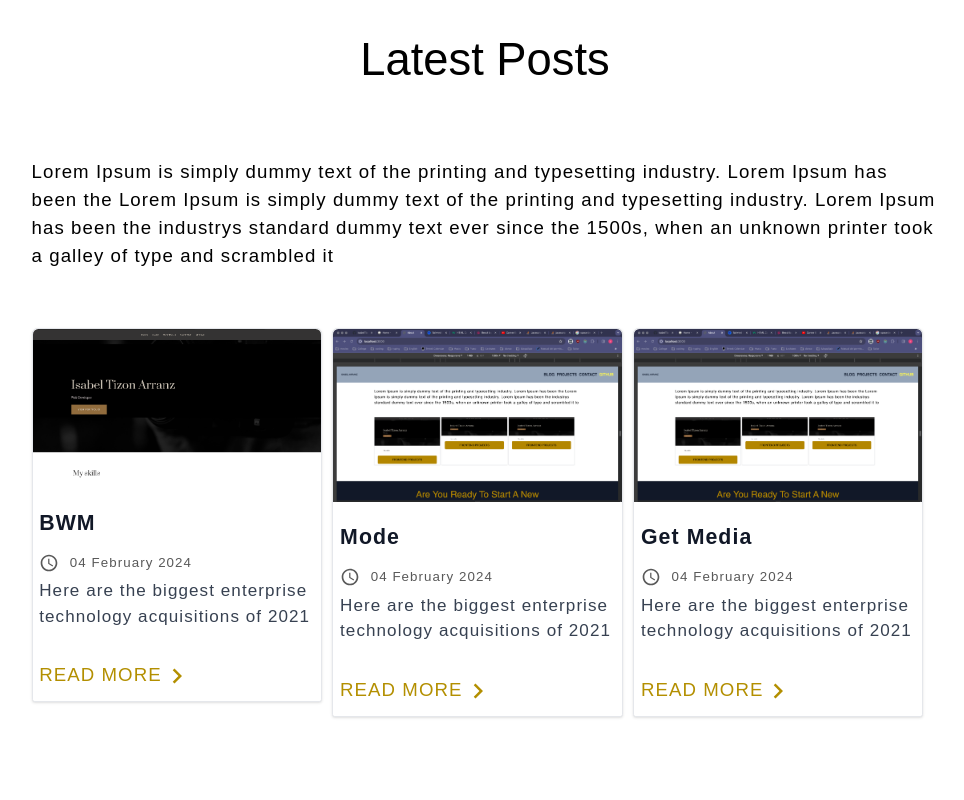
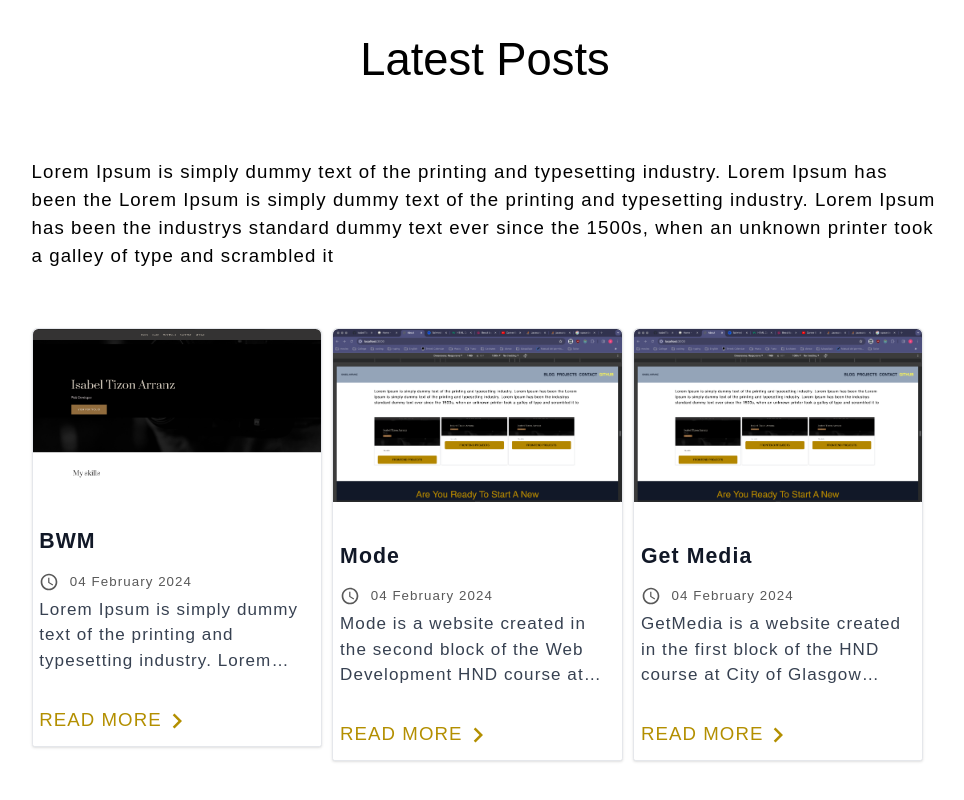
Before and after one commit to IsabelTizon/react-portfolio, a Next.js app: page /blog in a window 1280 px wide. Shown: the part 382-1182 px from the top of the page, without its empty margins (155-1119 px from the left). Built offline with nearby package versions, Linux system fonts and the light colour scheme.

Commit message:
global heading h3 and h4 changed

```diff
--- a/src/app/blog/page.js
+++ b/src/app/blog/page.js
@@ -47,16 +47,16 @@ const blog = () => {
 						>
 							<div class=" bg-white border border-gray-200 rounded-lg shadow dark:bg-gray-800 dark:border-gray-700 rounded-t-2xl">
 								<Image
-									className="h-150 w-full object-containd rounded-t-2xl mb-10"
+									className="h-150 w-full object-containd rounded-t-2xl mb-[6rem]"
 									width={300}
 									height={300}
 									src={projectsItem.pic}
 									alt="project picture"
 								/>
 								<div class="p-5">
-									<h3 class="mb-10 tracking-wider font-bold  text-gray-900 dark:text-white">
+									<h4 class="mb-10 tracking-wider font-bold  text-gray-900 dark:text-white">
 										{projectsItem.name}
-									</h3>
+									</h4>
 									<div className="flex flex-row">
 										<div className="">
 											<MdOutlineWatchLater
@@ -68,9 +68,8 @@ const blog = () => {
 											04 February 2024
 										</p>
 									</div>
-									<p class="mb-24 font-normal text-gray-700 dark:text-gray-400 text-[3.2rem]">
-										Here are the biggest enterprise
-										technology acquisitions of 2021
+									<p class="mb-24 font-normal line-clamp-3 text-gray-700 dark:text-gray-400 text-[3.2rem]">
+										{projectsItem.description}
 									</p>
 									<Link
 										key={projectsItem.id}
--- a/src/app/globals.css
+++ b/src/app/globals.css
@@ -87,6 +87,9 @@ p {
 		font-size: 8.5rem;
 	}
 	h3 {
+		font-size: 6.5rem;
+	}
+	h4 {
 		font-size: 4rem;
 	}
 	li {
--- a/src/app/page.js
+++ b/src/app/page.js
@@ -201,9 +201,9 @@ export default function About() {
 				<div className="flex flex-wrap gap-8">
 					<div class="w-full md:w-[32%] lg:w-[32%] xl:w-[32%] 2xl:w-[32%]">
 						<div className="flex justify-center">
-							<h3 className="text-gray-900 font-bold uppercase pb-8">
+							<h4 className="text-gray-900 font-bold uppercase pb-8">
 								frontend projects
-							</h3>
+							</h4>
 						</div>
 						<Link href="/contact">
 							<Image
@@ -217,9 +217,9 @@ export default function About() {
 					</div>
 					<div class="w-full md:w-[32%] lg:w-[32%] xl:w-[32%] 2xl:w-[32%]">
 						<div className="flex justify-center">
-							<h3 className="text-gray-900 font-bold uppercase pb-8">
+							<h4 className="text-gray-900 font-bold uppercase pb-8">
 								backend projects
-							</h3>
+							</h4>
 						</div>
 						<Link href="/contact">
 							<Image
@@ -233,9 +233,9 @@ export default function About() {
 					</div>
 					<div class="w-full md:w-[32%] lg:w-[32%] xl:w-[32%] 2xl:w-[32%]">
 						<div className="flex justify-center">
-							<h3 className="text-gray-900 font-bold uppercase pb-8">
+							<h4 className="text-gray-900 font-bold uppercase pb-8">
 								team projects
-							</h3>
+							</h4>
 						</div>
 						<Link href="/contact">
 							<Image
```
